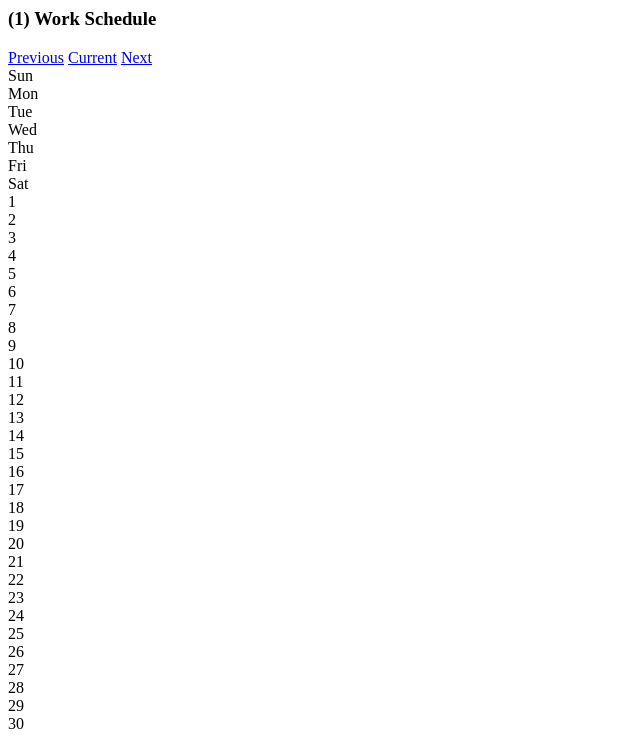
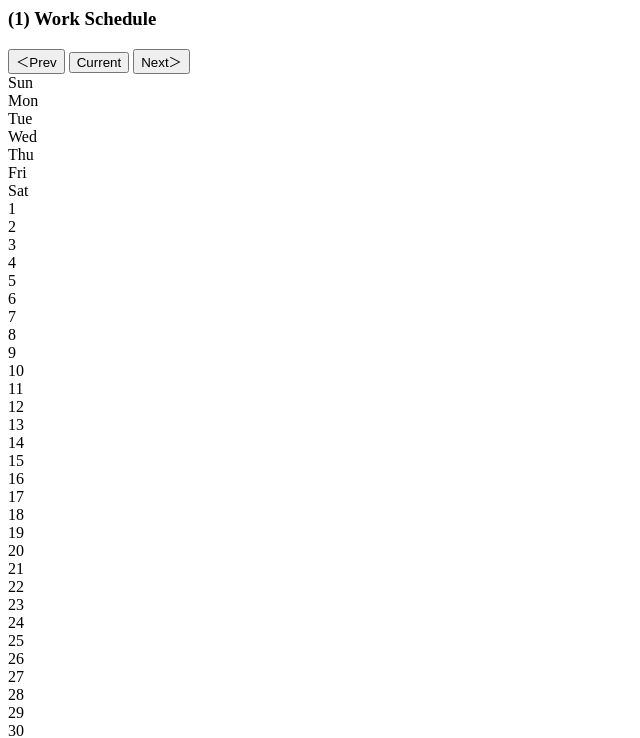
Before and after one commit to vnzzzz/sokora, a FastAPI app: page /api/user/1 in a window 1280 px wide. Shown: the top 738 px of the page, without its empty margins (0-640 px from the left). Run offline with FastAPI, Linux system fonts and the light colour scheme.

Commit message:
[update] attendance_edit.htmlとuser_detail.htmlのナビゲーションリンクをボタンに変更し、hx-get属性を追加

```diff
--- a/app/src/templates/partials/user_detail.html
+++ b/app/src/templates/partials/user_detail.html
@@ -4,12 +4,11 @@
       <h3 class="text-lg font-bold">{{ user_name }} ({{ user_id }}) Work Schedule</h3>
 
       <div class="btn-group">
-        <a href="/api/user/{{ user_id }}?month={{ prev_month }}" class="btn btn-sm"
-          hx-get="/api/user/{{ user_id }}?month={{ prev_month }}" hx-target="#detail-area">Previous</a>
-        <a href="/api/user/{{ user_id }}" class="btn btn-sm" hx-get="/api/user/{{ user_id }}"
-          hx-target="#detail-area">Current</a>
-        <a href="/api/user/{{ user_id }}?month={{ next_month }}" class="btn btn-sm"
-          hx-get="/api/user/{{ user_id }}?month={{ next_month }}" hx-target="#detail-area">Next</a>
+        <button class="btn btn-sm btn-outline" hx-get="/api/user/{{ user_id }}?month={{ prev_month }}"
+          hx-target="#detail-area">＜Prev</button>
+        <button class="btn btn-sm" hx-get="/api/user/{{ user_id }}" hx-target="#detail-area">Current</button>
+        <button class="btn btn-sm btn-outline" hx-get="/api/user/{{ user_id }}?month={{ next_month }}"
+          hx-target="#detail-area">Next＞</button>
       </div>
     </div>
 
```
Also changed, not shown: app/src/templates/attendance_edit.html (+5 -3 lines).
